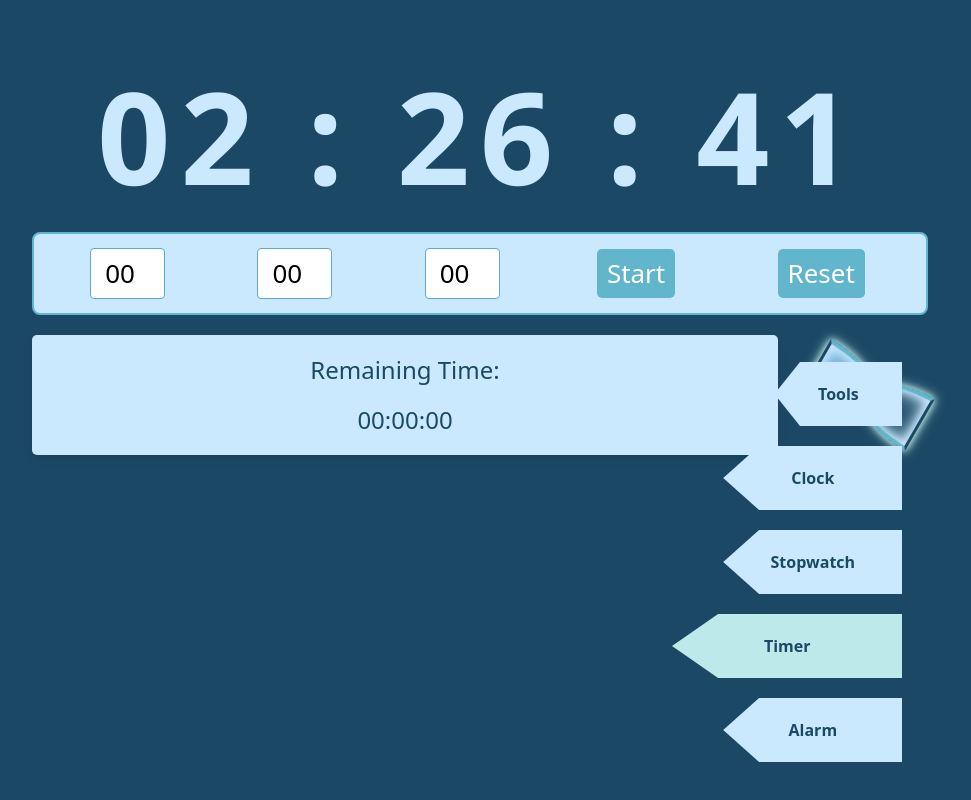
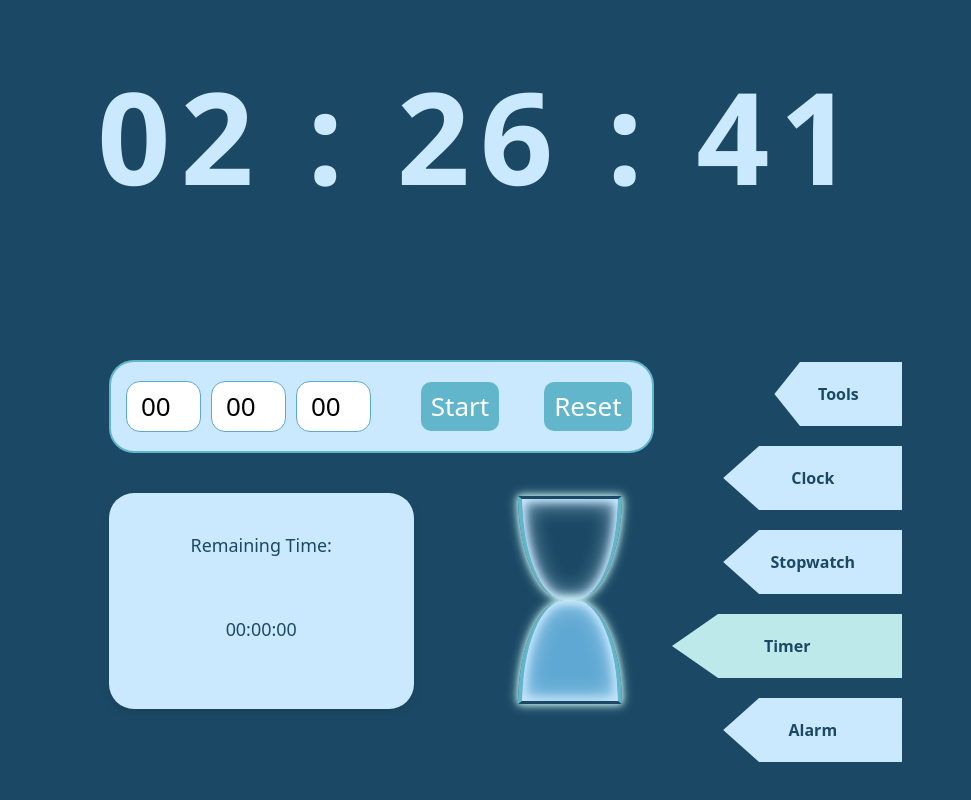
Before and after one commit to xvlincaigou/clock, a React (Create React App) app: page / in a window 1280 px wide. Both pictures are taken after a click on the button "Timer". Shown: the whole page, without its empty margins (160-1131 px from the left). Built offline with nearby package versions, Linux system fonts and the light colour scheme.

Commit message:
将位置信息适应到了新UI，并且写了新的沙漏逻辑

```diff
--- a/src/Timer.css
+++ b/src/Timer.css
@@ -1,65 +1,129 @@
+/* 定时器的外层容器*/
 .timer-container {
-  position: relative;
+    display: flex;
+    flex-direction: column;
+    align-items: flex-start;
+    position: absolute;
+    top: 40vh;
+    left: 6vw;
 }
 
+/* 定时器输入和按钮的容器，设置背景色、边框和圆角 */
 .timer-inputAndButtons-container {
-  border-radius: 8px;
+  border-radius: 25px;
   border: 2px solid #62B6CB;
-  padding: 10px;
+  padding: 15px;
   display: flex;
-  justify-content: space-around;
+  justify-content: space-between;
   align-items: center;
   background-color: #CAE9FF;
-  position: relative; /* For absolute positioning of the sandglass */
+  position: relative;
+  width: 100%;
+  max-width: 600px;
+  margin: 0 auto;
 }
 
+/* 输入框样式，包括宽度、内边距、边框、圆角和文本居中 */
 .timer-input {
   width: 75px;
   padding: 5px;
   border: 1px solid #5FA8D3;
-  border-radius: 4px;
+  border-radius: 14px;
   text-align: center;
+  margin-right: 10px;
 }
 
+/* 控制按钮样式，包括内边距、边框、背景色、文字颜色和鼠标样式 */
 .control-button {
   padding: 5px 10px;
   margin: 5px;
-  border-radius: 5px;
+  border-radius: 10px;
   border: none;
   background-color: #62B6CB;
   color: white;
   cursor: pointer;
+  margin-left: 40px;
 }
 
+/* 剩余时间显示样式，包括字体大小、颜色、背景色、内边距和圆角 */
 .remaining-time {
-  font-size: 24px;
+  font-size: 1.4vw;
   color: #1B4965;
   background-color: #CAE9FF;
   padding: 10px;
-  border-radius: 5px;
-  margin-top: 20px;
+  border-radius: 25px;
+  margin-top: 5vh;
   display: block;
-  width: calc(100% - 150px); /* Adjust width to make space for the sandglass */
+  width: calc(100% - 30vh);
   box-shadow: 0 4px 8px rgba(0, 0, 0, 0.1);
   margin-right: auto;
-  height: 120px; /* Set height */
-  line-height: 50px; /* Increase line height */
+  height: 27vh;
+  line-height: 10.5vh;
 }
 
-.shalou {
+/* 静态沙漏样式和动画，包括绝对定位、尺寸 */
+.shalou{
   position: absolute;
-  top: calc(100% - 60px);
+  top:17vh;
+  right: 2.5vw;
+  width: 13vh;
+  height: 26vh;
+}
+
+/* 动态沙漏样式和动画，包括绝对定位、尺寸和动画效果 */
+.movingshalou {
+  position: absolute;
+  top: 30vh;
   right: 0px;
-  width: 60px;
-  height: 120px;
+  width: 13vh;
+  height: 26vh;
   animation: turn 6s linear infinite;
 }
 
+/* 静态沙漏和动态沙漏的细节实现*/
 .up,
-.down {
+.down{
   position: absolute;
-  width: 60px; /* Adjust width */
-  height: 60px; /* Adjust height */
+  width: 13vh;
+  height: 13vh;
+  border: 4px solid #62B6CB;
+  overflow: hidden;
+  box-sizing: border-box;
+  box-shadow: 0 0 6px #BEE9E8, 0 0 12px #BEE9E8, inset 0 0 10px #CAE9FF,
+    inset 0 0 12px #CAE9FF, inset 0 0 24px #CAE9FF;
+}
+.up{
+  top: 0;
+  border-bottom-left-radius: 45% 100%;
+  border-bottom-right-radius: 45% 100%;
+  border-bottom: none;
+  border-top: 3.6px solid #1B4965;
+}
+.down{
+  bottom: 0;
+  border-top-left-radius: 45% 100%;
+  border-top-right-radius: 45% 100%;
+  border-top: none;
+  border-bottom: 3.6px solid #1B4965;
+}
+
+.down::before {
+  content: "";
+  position: absolute;
+  left:0;
+  width: 100%;
+  background: #5FA8D3;
+  filter: blur(2.4px);
+  bottom: 0;
+  z-index: -1;
+  height: 100%;
+}
+
+.movingup,
+.movingdown {
+  position: absolute;
+  width: 13vh;
+  height: 13vh;
   border: 4px solid #62B6CB;
   overflow: hidden;
   box-sizing: border-box;
@@ -67,7 +131,7 @@
     inset 0 0 12px #CAE9FF, inset 0 0 24px #CAE9FF;
 }
 
-.up {
+.movingup {
   top: 0;
   border-bottom-left-radius: 45% 100%;
   border-bottom-right-radius: 45% 100%;
@@ -75,7 +139,7 @@
   border-top: 3.6px solid #1B4965;
 }
 
-.down {
+.movingdown {
   bottom: 0;
   border-top-left-radius: 45% 100%;
   border-top-right-radius: 45% 100%;
@@ -83,8 +147,8 @@
   border-bottom: 3.6px solid #1B4965;
 }
 
-.up::before,
-.down::before {
+.movingup::before,
+.movingdown::before {
   content: "";
   position: absolute;
   left:0;
@@ -95,12 +159,12 @@
   z-index: -1;
 }
 
-.up::before {
+.movingup::before {
   height: 100%;
   animation: fillup 6s linear infinite;
 }
 
-.down::before {
+.movingdown::before {
   height: 0;
   animation: filldown 6s linear infinite;
 }
```
